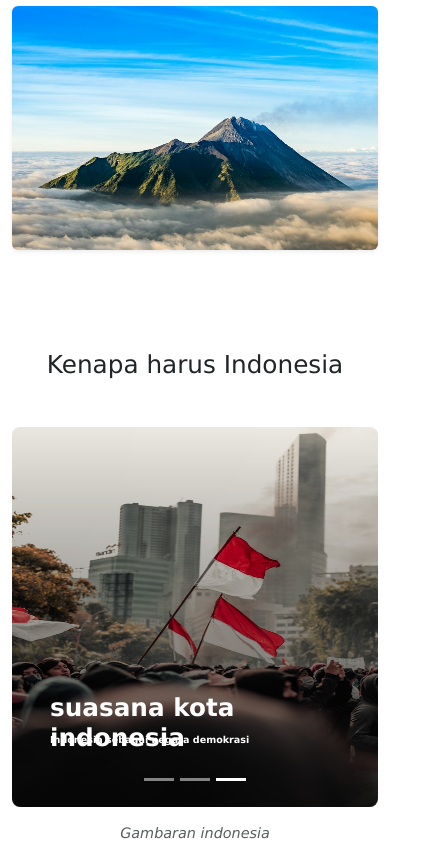
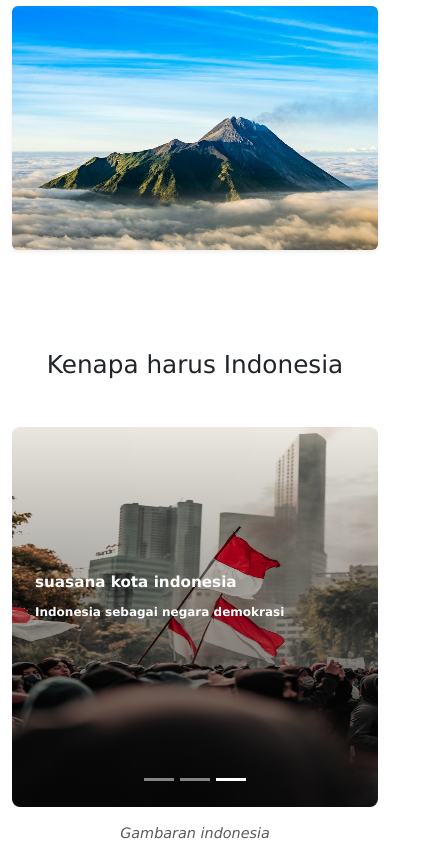
Before and after one commit to Pahlevyy/indonesia, a plain HTML site: page index.html in a window 390 px wide. Shown: the part 1156-2000 px from the top of the page, 425 px wide, since content can reach past the window. Drawn offline with nearby package versions, Linux system fonts and the light colour scheme.

Commit message:
setelah responsive

```diff
--- a/style.css
+++ b/style.css
@@ -1,15 +1,26 @@
+/* Font dan reset overflow */
 body {
-    font-family: 'Lucida Sans', 'Lucida Sans Regular', 'Lucida Grande', 'Lucida Sans Unicode', Geneva, Verdana, sans-serif
+  font-family: 'Lucida Sans', 'Lucida Sans Regular', 'Lucida Grande', 'Lucida Sans Unicode', Geneva, Verdana, sans-serif;
+  overflow-x: hidden;
+  margin: 0;
+  padding: 0;
 }
 
+html {
+  overflow-x: hidden;
+}
+
+/* Section transparan */
 section {
   background: transparent;
 }
 
+/* Navbar transparan */
 .navbar {
   background-color: transparent !important;
 }
 
+/* Hero section */
 .hero h1 {
   font-size: 90px;
   font-weight: 900;
@@ -20,6 +31,13 @@ section {
   margin-bottom: -20px;
 }
 
+.hero h2 {
+  font-size: 70px;
+  font-weight: 900;
+  text-align: left;
+}
+
+/* Carousel dan overlay */
 .carousel-item {
   position: relative;
 }
@@ -28,31 +46,28 @@ section {
   top: 210px;
   left: 30px;
   font-weight: bold;
+  position: absolute;
 }
 
 .caption-desc {
   top: 250px;
   left: 30px;
-  max-width: 400px; /* supaya teks tidak terlalu lebar, opsional */
+  max-width: 400px;
   font-weight: bold;
+  position: absolute;
 }
 
 .gradient-overlay {
   position: absolute;
-  bottom: 0; /* GANTI top: 0 → bottom: 0 */
+  bottom: 0;
   left: 0;
   width: 100%;
-  height: 100%; /* Atur seberapa tinggi gradasinya */
+  height: 100%;
   background: linear-gradient(to top, rgba(0, 0, 0, 0.7) 0%, rgba(0, 0, 0, 0) 100%);
   border-radius: 10px;
 }
 
-
-.hero h2 {
-  font-size: 70px;
-  font-weight: 900;
-  text-align: left;
-}
+/* Kutipan */
 .kutipan-container {
   background-color: white;
   max-width: 500px;
@@ -69,11 +84,10 @@ section {
   top: 0;
   left: 0;
   width: 100%;
-  height: 40%; /* atau coba 60% jika mau lebih panjang */
+  height: 40%;
   background: linear-gradient(to bottom, rgba(139, 83, 0, 0.2), rgba(255, 255, 255, 0));
   z-index: 0;
   pointer-events: none;
-  border-radius: 0px;
 }
 
 .kutipan-container blockquote,
@@ -82,28 +96,79 @@ section {
   z-index: 2;
 }
 
+/* Responsive media queries */
+@media (max-width: 992px) {
+  .hero h1 {
+    font-size: 60px;
+  }
 
-@media  (max-width: 768px){
-  .hero h1 {
-    font-size: 50px;
+  .caption-title {
+    font-size: 1.2rem;
+    top: 140px;
+    left: 20px;
+  }
+
+  .caption-desc {
+    font-size: 1rem;
+    top: 180px;
+    left: 20px;
+    max-width: 90%;
   }
 }
-@media (max-width: 576px) {
-  .hero h1{
-    font-size: 60px;
-  }
-  .caption-desc {
-  font-size: 0.6rem !important;
-}
-body {
-  justify-content: center;
+
+@media (max-width: 768px) {
+  .hero h1 {
+    font-size: 45px;
   }
 
+  .hero h2 {
+    font-size: 40px;
+  }
 
+  .caption-title {
+    top: 100px;
+    left: 15px;
+    font-size: 1rem;
+  }
+
+  .caption-desc {
+    top: 130px;
+    font-size: 0.85rem;
+    left: 15px;
+  }
+}
+
+@media (max-width: 576px) {
+  .hero h1 {
+    font-size: 35px;
+  }
+
+  .caption-title {
+    font-size: 0.95rem;
+    top: 90px;
+  }
+
+  .caption-desc {
+    font-size: 0.75rem;
+    top: 120px;
+    max-width: 90%;
+  }
+
+  .kutipan-container {
+    padding: 1rem;
+  }
 }
 
 @media (max-width: 375px) {
-  .hero h1{
+  .hero h1 {
     font-size: 30px;
   }
+
+  .caption-title {
+    font-size: 0.85rem;
   }
+
+  .caption-desc {
+    font-size: 0.7rem;
+  }
+}
```
Lines whose indentation alone changed are shown as unchanged.
